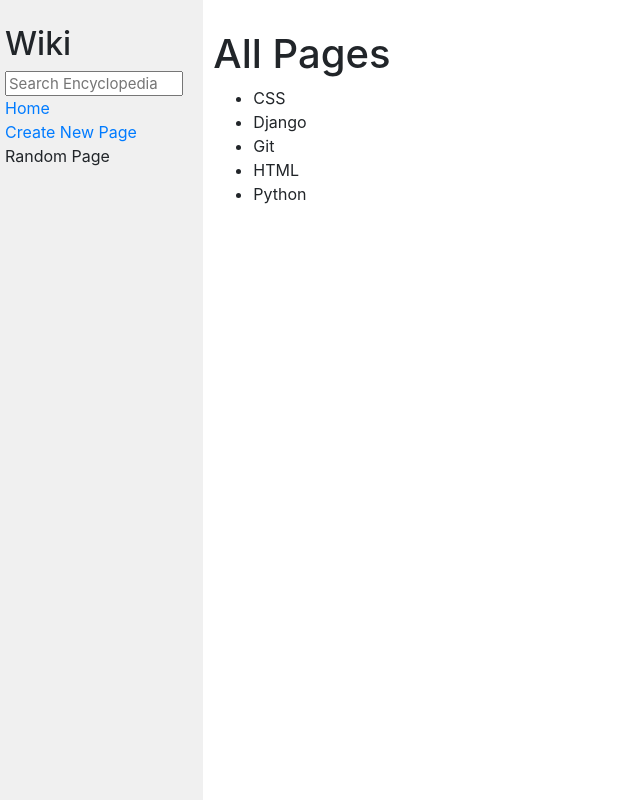
After one commit to BrenoSaloio/Project1, a Django app: page /wiki/new_page in a window 1280 px wide. The commit adds this page. Shown: the whole page, without its empty margins (0-640 px from the left). Run offline with Django 3.2, Linux system fonts and the light colour scheme; some libraries are stand-ins or nearby versions.

Commit message:
Adding New Page

```diff
--- a/encyclopedia/templates/encyclopedia/layout.html
+++ b/encyclopedia/templates/encyclopedia/layout.html
@@ -19,7 +19,7 @@
                     <a href="{% url 'index' %}">Home</a>
                 </div>
                 <div>
-                    Create New Page
+                    <a href="{% url 'new_page' %}">Create New Page</a>
                 </div>
                 <div>
                     Random Page
--- /dev/null
+++ b/encyclopedia/templates/encyclopedia/new_page.html
@@ -0,0 +1,16 @@
+{% extends "encyclopedia/layout.html" %}
+
+{% block title %}
+    Encyclopedia New Page
+{% endblock %}
+
+{% block body %}
+    <h1>All Pages</h1>
+
+    <ul>
+        {% for entry in entries %}
+            <li>{{ entry }}</li>
+        {% endfor %}
+    </ul>
+
+{% endblock %}
--- a/encyclopedia/urls.py
+++ b/encyclopedia/urls.py
@@ -3,5 +3,6 @@
 from . import views
 
 urlpatterns = [
-    path("", views.index, name="index")
+    path("", views.index, name="index"),
+    path("new_page", views.new_page, name="new_page")
 ]
--- a/encyclopedia/views.py
+++ b/encyclopedia/views.py
@@ -7,3 +7,8 @@
     return render(request, "encyclopedia/index.html", {
         "entries": util.list_entries()
     })
+
+def new_page(request):
+    return render(request, "encyclopedia/new_page.html", {
+        "entries": util.list_entries()
+    })
```
